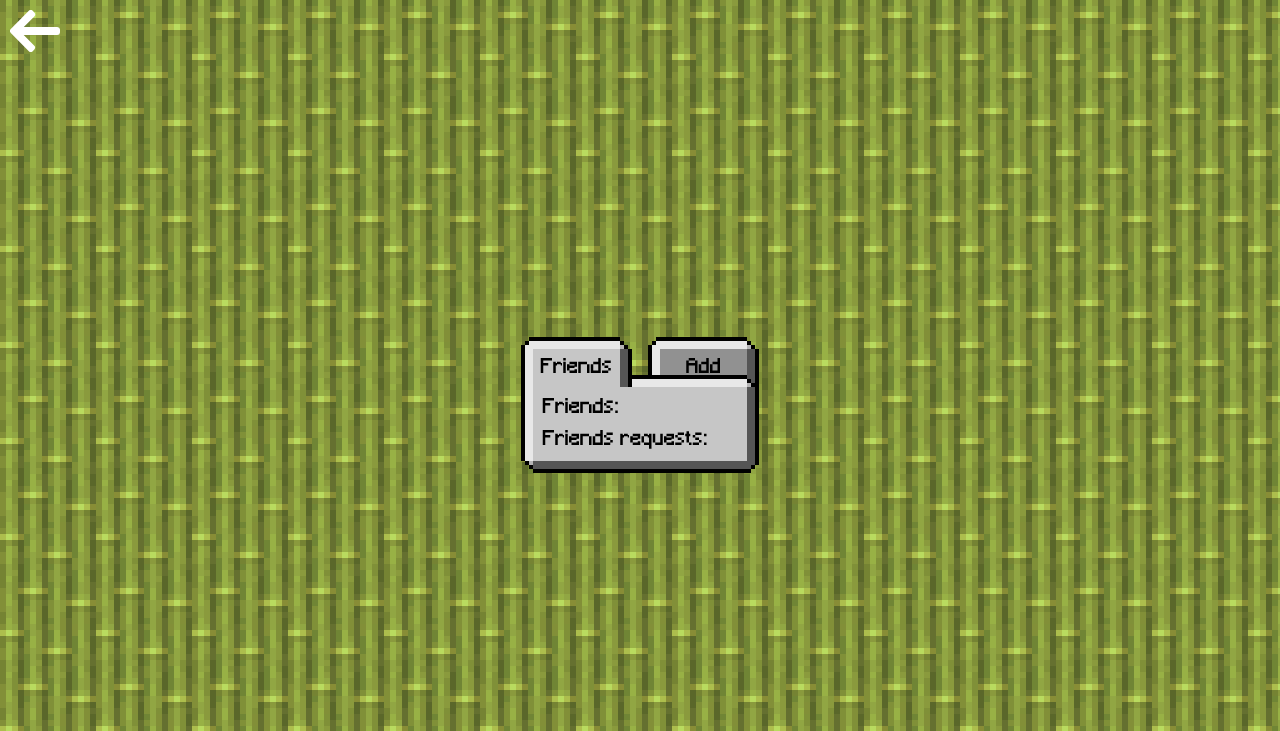
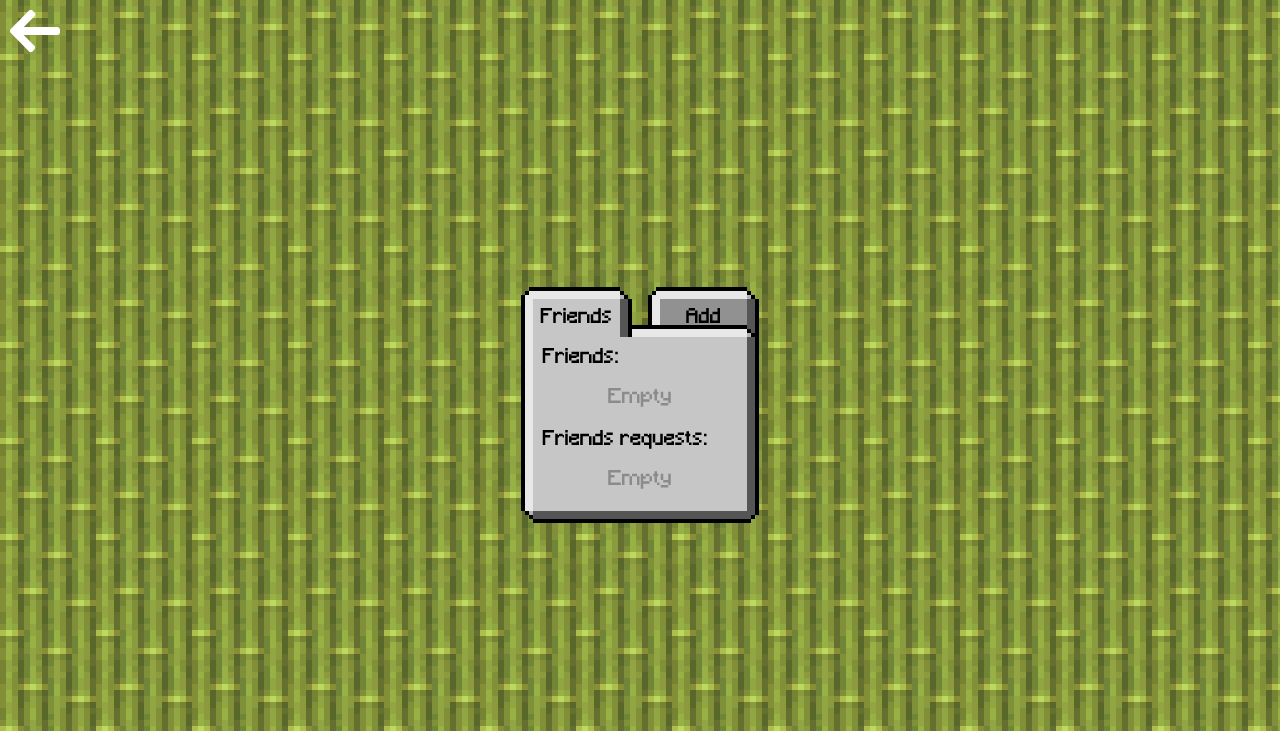
Before and after one commit to ChristopherJ123/guraa.me-website, a PHP site: page /friends.php in a window 1280 px wide. Shown: the top 731 px of the page. Run offline with PHP 8.4, Linux system fonts and the light colour scheme; the visitor is signed in with stand-in values (Sample User, id 1); data that the repository does not hold is empty; a stand-in replaces the project's code that opens the database connection.

Commit message:
display empty if you don't have friends or request

```diff
--- a/friends.php
+++ b/friends.php
@@ -90,6 +90,11 @@ session_start();
                                         </div>";
                                     }
                                 }
+                            } else {
+                                echo "
+                                <br>
+                                <center style='color: #8b8b8b; margin: 10px;'>Empty</center>
+                                ";
                             }
                             ?>
                         </div>
@@ -114,6 +119,11 @@ session_start();
                                         <div style='padding: 0 10px; cursor: pointer; ' onclick='acceptFriend(\"{$row['username']}\")'><img src='assets/add_friends.svg' alt='add_friends.svg' width='30px'></div>
                                     </div>";
                                 }
+                            } else {
+                                echo "
+                                <br>
+                                <center style='color: #8b8b8b; margin: 10px;'>Empty</center>
+                                ";
                             }
                             ?>
                             <div class="text-container" id="friends-warning-output" style="display: none;"></div>
```
